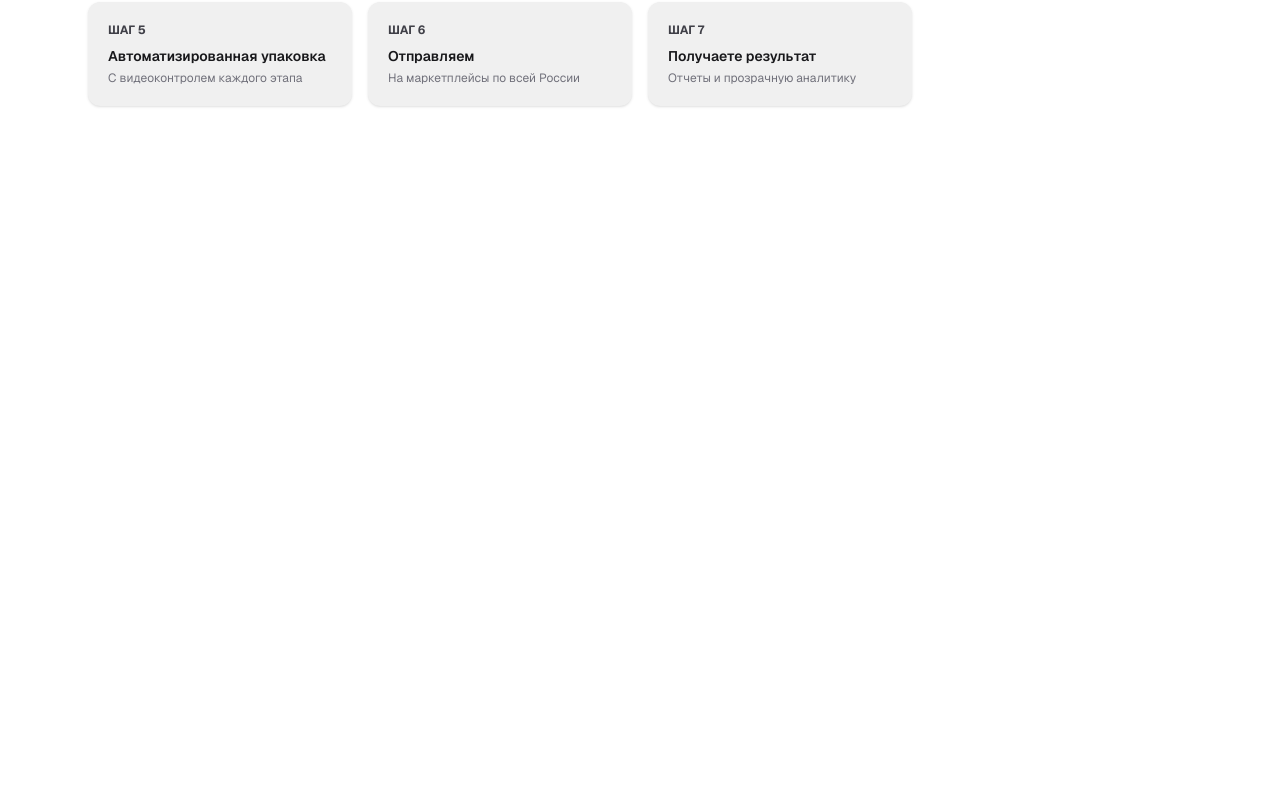
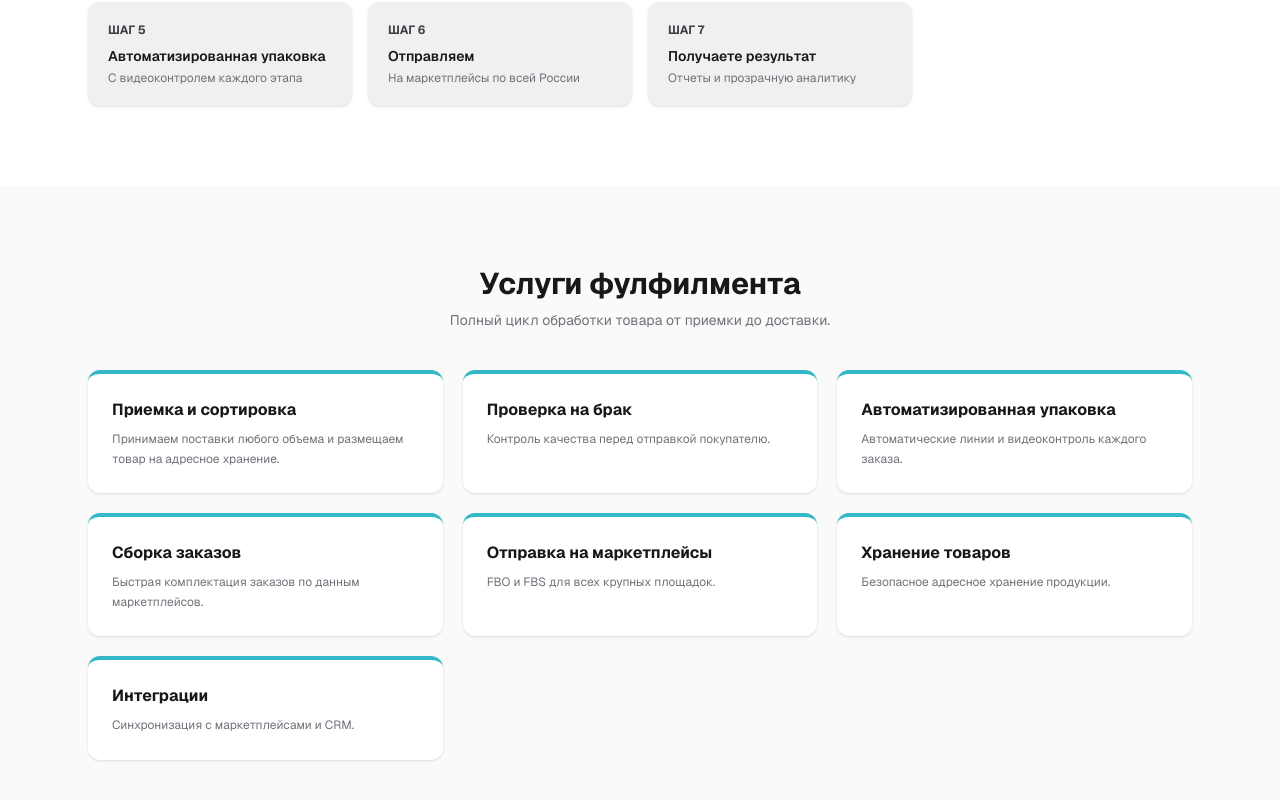
Before and after one commit to little1geek/portfolio-site, a Next.js app: page / in a window 1280 px wide. Shown: the part 1075-1875 px from the top of the page. Before the commit the page ends 1261 px from the top, so only its background shows below. Built offline with nearby package versions, Linux system fonts and the light colour scheme.

Commit message:
Сверстать карточки услуг фулфилмента

```diff
--- a/src/app/page.tsx
+++ b/src/app/page.tsx
@@ -161,6 +161,71 @@ export default function HomePage() {
           </div>
         </div>
       </section>
+
+      {/* Блок «Услуги фулфилмента» */}
+      <section id="services" className="py-16 sm:py-20 bg-zinc-50">
+        <div className="mx-auto max-w-6xl px-4 sm:px-6">
+          <div className="text-center">
+            <h2 className="text-2xl font-bold sm:text-3xl text-zinc-900">
+              Услуги фулфилмента
+            </h2>
+            <p className="mt-2 text-sm text-zinc-500">
+              Полный цикл обработки товара от приемки до доставки.
+            </p>
+          </div>
+
+          <div className="mt-10 grid grid-cols-1 gap-5 sm:grid-cols-2 lg:grid-cols-3">
+            <div className="overflow-hidden rounded-xl border-t-4 border-[#32b8c6] bg-white p-6 shadow-sm">
+              <h3 className="text-base font-bold text-zinc-900">Приемка и сортировка</h3>
+              <p className="mt-2 text-xs leading-relaxed text-zinc-500">
+                Принимаем поставки любого объема и размещаем товар на адресное хранение.
+              </p>
+            </div>
+
+            <div className="overflow-hidden rounded-xl border-t-4 border-[#32b8c6] bg-white p-6 shadow-sm">
+              <h3 className="text-base font-bold text-zinc-900">Проверка на брак</h3>
+              <p className="mt-2 text-xs leading-relaxed text-zinc-500">
+                Контроль качества перед отправкой покупателю.
+              </p>
+            </div>
+
+            <div className="overflow-hidden rounded-xl border-t-4 border-[#32b8c6] bg-white p-6 shadow-sm">
+              <h3 className="text-base font-bold text-zinc-900">Автоматизированная упаковка</h3>
+              <p className="mt-2 text-xs leading-relaxed text-zinc-500">
+                Автоматические линии и видеоконтроль каждого заказа.
+              </p>
+            </div>
+
+            <div className="overflow-hidden rounded-xl border-t-4 border-[#32b8c6] bg-white p-6 shadow-sm">
+              <h3 className="text-base font-bold text-zinc-900">Сборка заказов</h3>
+              <p className="mt-2 text-xs leading-relaxed text-zinc-500">
+                Быстрая комплектация заказов по данным маркетплейсов.
+              </p>
+            </div>
+
+            <div className="overflow-hidden rounded-xl border-t-4 border-[#32b8c6] bg-white p-6 shadow-sm">
+              <h3 className="text-base font-bold text-zinc-900">Отправка на маркетплейсы</h3>
+              <p className="mt-2 text-xs leading-relaxed text-zinc-500">
+                FBO и FBS для всех крупных площадок.
+              </p>
+            </div>
+
+            <div className="overflow-hidden rounded-xl border-t-4 border-[#32b8c6] bg-white p-6 shadow-sm">
+              <h3 className="text-base font-bold text-zinc-900">Хранение товаров</h3>
+              <p className="mt-2 text-xs leading-relaxed text-zinc-500">
+                Безопасное адресное хранение продукции.
+              </p>
+            </div>
+
+            <div className="overflow-hidden rounded-xl border-t-4 border-[#32b8c6] bg-white p-6 shadow-sm">
+              <h3 className="text-base font-bold text-zinc-900">Интеграции</h3>
+              <p className="mt-2 text-xs leading-relaxed text-zinc-500">
+                Синхронизация с маркетплейсами и CRM.
+              </p>
+            </div>
+          </div>
+        </div>
+      </section>
     </div>
   );
 }
```
